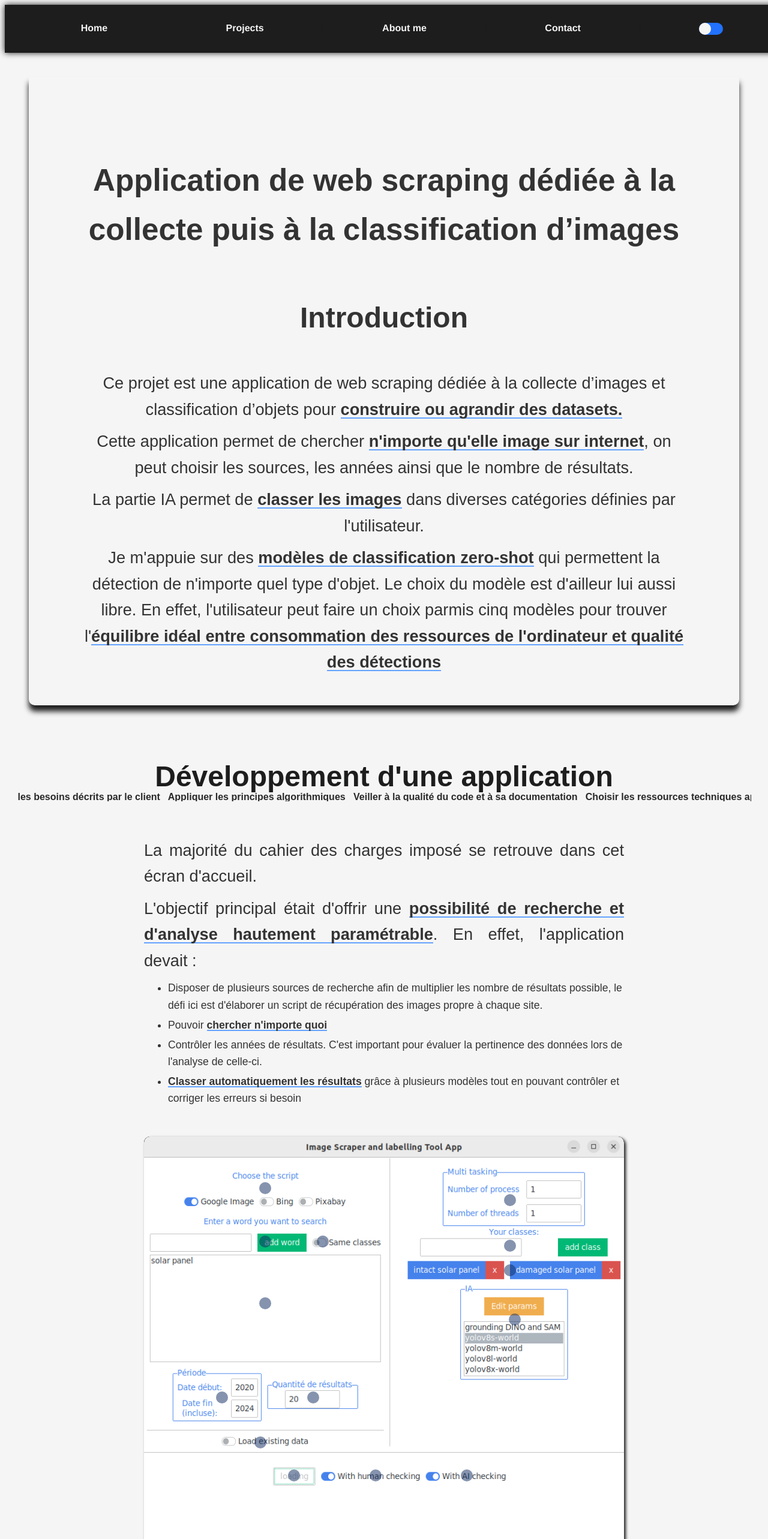
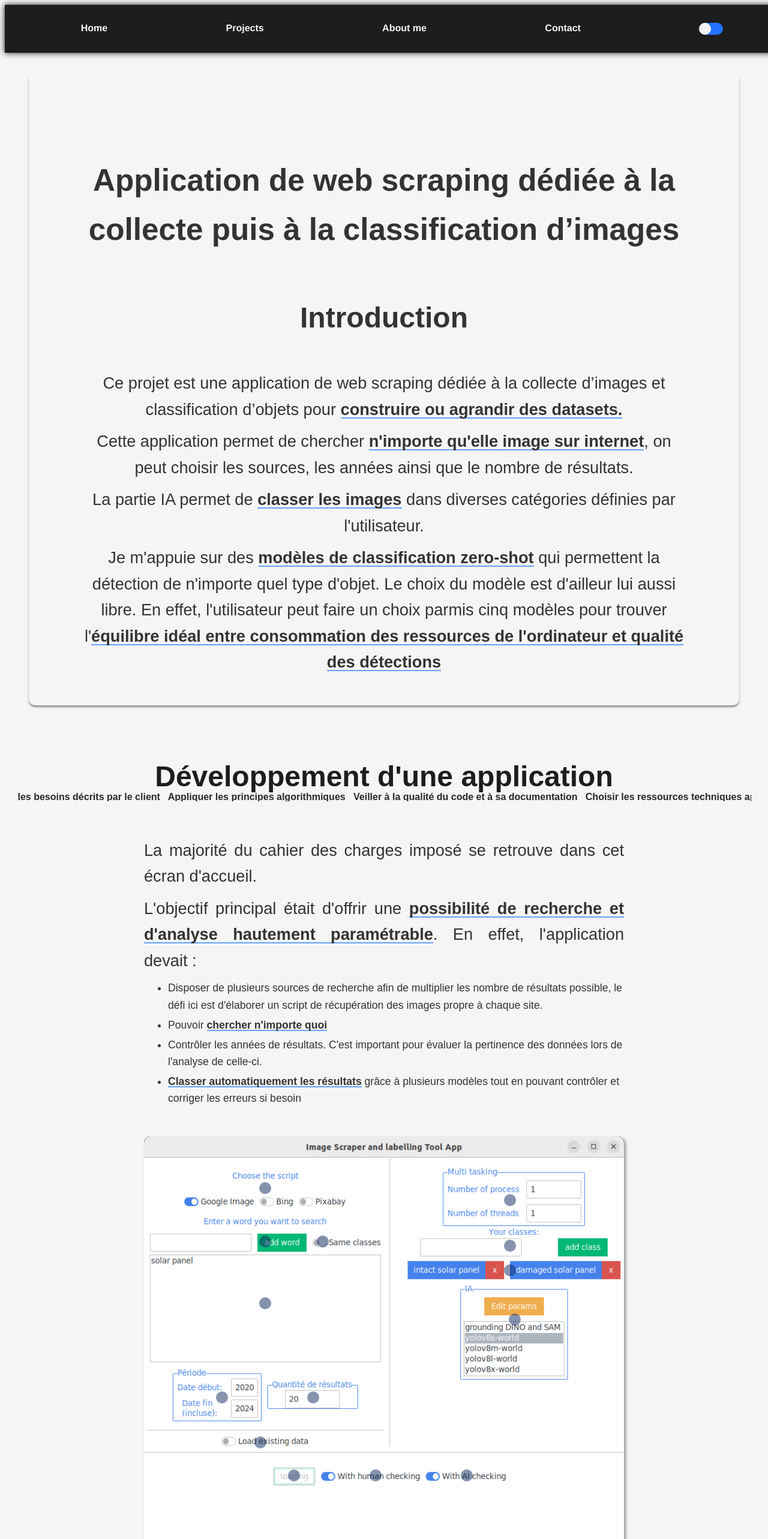
Before and after one commit to EnzoBellicaud/portfolio, a Vue app: page /projects/stageWebScraping in a window 1280 px wide. Shown: the top 2566 px of the page at 60% size. Built offline with nearby package versions, Linux system fonts and the light colour scheme.

Commit message:
amélioration de la v3

```diff
--- a/src/App.vue
+++ b/src/App.vue
@@ -35,6 +35,7 @@ export default {
 :root {
   --noir1 : #1D1D1D;
   --noir2 : #292929;
+  --noir3 : #939393;
   --bleu1 : #2272FF;
   --bleu2 : #64a3ff;
   --blanc2 : #ececec;
--- a/src/views/projects/StageWebScraping.vue
+++ b/src/views/projects/StageWebScraping.vue
@@ -220,7 +220,7 @@ export default {
   margin: 20px;
   display: block;
   border-radius: 10px;
-  box-shadow: 3px 3px 5px var(--noir1) ;
+  box-shadow: 3px 3px 5px var(--noir3) ;
 }
 
 .description{
@@ -243,7 +243,7 @@ export default {
   border-radius: 10px;
   background-color: var(--noir1);
   color : var(--blanc1);
-  box-shadow: 1px 1px 6px var(--noir1) ;
+  box-shadow: 1px 1px 6px var(--noir3) ;
   height: fit-content;
 }
 
@@ -309,7 +309,7 @@ export default {
 }
 
 .dark:hover {
-  box-shadow: 0px 0px 10px var(--noir1) ;
+  box-shadow: 0px 2px 3px var(--noir3) ;
   transition: all 0.2s ease-in-out;
 }
 @keyframes scroll-right {
@@ -341,13 +341,13 @@ export default {
 }
 .shadow-top {
   padding: 40px;
-  box-shadow: 0px 10px 10px var(--noir1) ;
+  box-shadow: 0px 3px 3px var(--noir3) ;
   border-radius: 0 0 10px 10px;
 }
 .shadow-bottom{
   margin-top: 80px;
   padding: 40px;
-  box-shadow: 0px -10px 10px var(--noir1) ;
+  box-shadow: 0px -3px 3px var(--noir3) ;
   border-radius: 10px 10px 0 0;
 }
 @media (max-width: 600px) {
```
